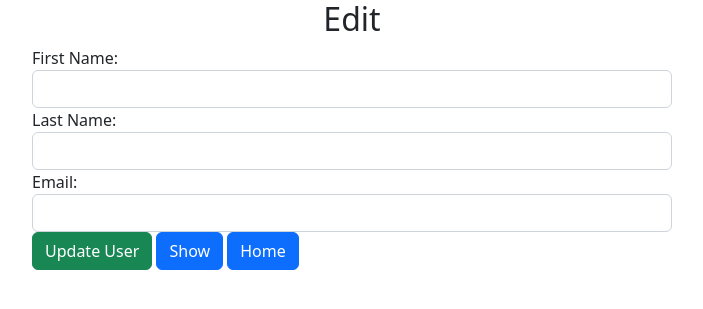
After one commit to npalmore/users_crud, a Flask app: template templates/edit.html in a window 1280 px wide. The commit adds this page. Shown: the top 309 px of the page, without its empty margins (288-991 px from the left). Run offline with Flask 2, Linux system fonts and the light colour scheme; the template is opened without the code that fills it, so the values that code supplies are empty.

Commit message:
initial commit

```diff
--- a/server.py
+++ b/server.py
@@ -22,5 +22,32 @@ def create():
     User.save(request.form)
     return redirect("/users")
 
+@app.route("/edit/<int:id>")
+def edit(id):
+    data = {
+        "id":id
+    }
+    return render_template("edit.html", user=User.read_one(data))
+
+@app.route("/show/<int:id>")
+def show(id):
+    data = {
+        "id":id
+    }
+    return render_template("read_one.html", user=User.read_one(data))
+
+@app.route("/update",methods=['POST'])
+def update():
+    User.update(request.form)
+    return redirect('/users')
+
+@app.route("/delete/<int:id>")
+def delete(id):
+    data = {
+        'id':id
+    }
+    User.destroy(data)
+    return redirect('/')
+
 if __name__ == "__main__":
     app.run(debug=True)
--- /dev/null
+++ b/templates/edit.html
@@ -0,0 +1,31 @@
+<!DOCTYPE html>
+<html lang="en">
+<head>
+    <meta charset="UTF-8">
+    <meta http-equiv="X-UA-Compatible" content="IE=edge">
+    <meta name="viewport" content="width=device-width, initial-scale=1.0">
+    <link href="https://cdn.jsdelivr.net/npm/bootstrap@5.2.1/dist/css/bootstrap.min.css" rel="stylesheet" integrity="sha384-iYQeCzEYFbKjA/T2uDLTpkwGzCiq6soy8tYaI1GyVh/UjpbCx/TYkiZhlZB6+fzT" crossorigin="anonymous">
+    <title>Edit</title>
+</head>
+<body>
+    <form action="/update" method="post" class="col-6 mx-auto">
+        <h2 class="text-center">Edit {{user.first_name}} {{user.last_name}}</h2>
+        <input type="hidden" name="id" value={{user.id}}>
+        <div class="form-group">
+            <label for="first_name">First Name:</label>
+            <input type="text" name="first_name"  class="form-control" value="{{user.first_name}}">
+        </div>
+        <div class="form-group">
+            <label for="last_name">Last Name:</label>
+            <input type="text" name="last_name"  class="form-control" value="{{user.last_name}}">
+        </div>
+        <div class="form-group">
+            <label for="email">Email:</label>
+            <input type="text" name="email"  class="form-control" value="{{user.email}}">
+        </div>
+        <input type="submit" value="Update User" class="btn btn-success">
+        <a href="/show/{{ user.id }}" class="btn btn-primary">Show</a>
+        <a href="/users" class="btn btn-primary">Home</a>
+    </form>
+</body>
+</html>
--- a/templates/read_all.html
+++ b/templates/read_all.html
@@ -16,6 +16,7 @@
                 <th scope="col">Full Name</th>
                 <th scope="col">Email</th>
                 <th scope="col">Created At</th>
+                <th scope="col">Actions</th>
             </tr>
         </thead>
         <tbody>
@@ -25,6 +26,11 @@
                     <td>{{ user.first_name }} {{ user.last_name }}</td>
                     <td>{{ user.email }}</td>
                     <td>{{ user.created_at }}</td>
+                    <td>
+                        <a href="/show/{{ user.id }}">Show</a>
+                        <a href="/edit/{{ user.id }}">Edit</a>
+                        <a href="/delete/{{ user.id }}">Delete</a>
+                    </td>
                 </tr>
             {% endfor %}
         </tbody>
```
Also changed, not shown: templates/read_one.html (added, +20 -0 lines), user.py (+16 -0 lines).
